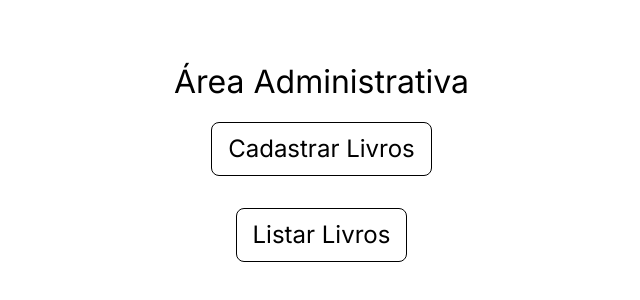
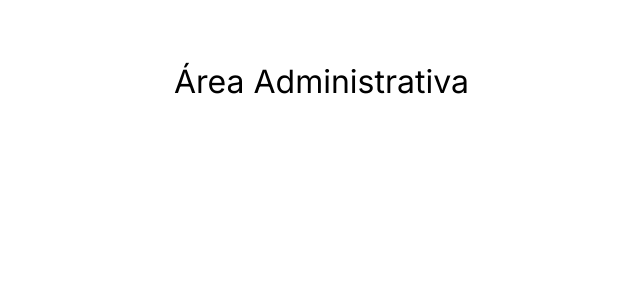
Before and after one commit to Nicoliiii/cadlivros, a Next.js app: page /admin in a window 1280 px wide. Shown: the part 384-684 px from the top of the page, without its empty margins (377-1017 px from the left). Built offline with nearby package versions, Linux system fonts and the light colour scheme.

Commit message:
fix: deuerrinho

```diff
--- a/app/admin/page.tsx
+++ b/app/admin/page.tsx
@@ -1,9 +1,4 @@
-import React, { useState } from 'react';
-
 export default function Admin() {
-    const [hoverNew, setHoverNew] = useState(false);
-    const [hoverList, setHoverList] = useState(false);
-
   return (
       <div style={{
         display: 'flex',
@@ -24,39 +19,27 @@ export default function Admin() {
         display: 'flex',
         flexDirection: 'column',
         alignItems: 'center',
-          gap: '1rem'
+        marginBottom: '1rem'
       }}>
-          <a
-            href="/admin/Book/new"
-            style={{
-              color: hoverNew ? '#32CD32' : 'black',
+        <a href="/admin/Book/new" style={{
+          color: 'white',
           fontSize: '1.5rem',
           textDecoration: 'none',
-              border: '1px solid black',
+          border: '1px solid white',
           padding: '0.5rem 1rem',
           borderRadius: '0.5rem',
-              marginBottom: '1rem',
-              transition: 'color 0.3s ease',
-            }}
-            onMouseEnter={() => setHoverNew(true)}
-            onMouseLeave={() => setHoverNew(false)}
-          >
+          marginBottom: '1rem'
+        }}>
           Cadastrar Livros
         </a>
-          <a
-            href="/admin/Book"
-            style={{
-              color: hoverList ? '#32CD32' : 'black',
+        <a href="/admin/Book" style={{
+          color: 'white',
           fontSize: '1.5rem',
           textDecoration: 'none',
-              border: '1px solid black',
+          border: '1px solid white',
           padding: '0.5rem 1rem',
-              borderRadius: '0.5rem',
-              transition: 'color 0.3s ease',
-            }}
-            onMouseEnter={() => setHoverList(true)}
-            onMouseLeave={() => setHoverList(false)}
-          >
+          borderRadius: '0.5rem'
+        }}>
           Listar Livros
         </a>
       </div>
```
Lines whose indentation alone changed are shown as unchanged.
